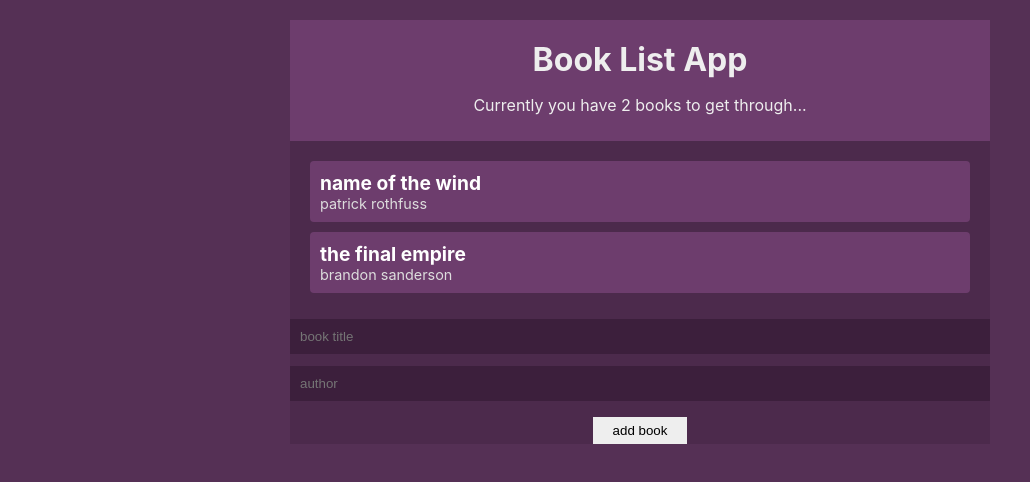
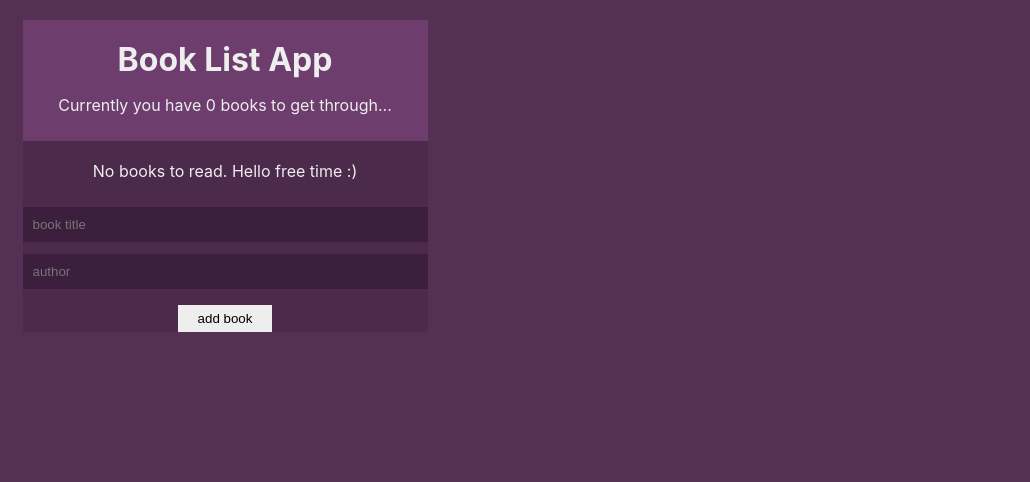
Before and after one commit to smeraldoflower/book-list-app, a React (Create React App) app in the folder booklist/: page / in a window 1280 px wide. Shown: the top 482 px of the page, without its empty margins (0-1030 px from the left). Built offline with nearby package versions, Linux system fonts and the light colour scheme.

Commit message:
Added reducers and local storage functionality

```diff
--- a/booklist/src/components/BookDetails.js
+++ b/booklist/src/components/BookDetails.js
@@ -1,10 +1,10 @@
-import React, {useContext} from 'react';
+import React, { useContext } from 'react';
 import { BookContext } from '../contexts/BookContext';
 
 const BookDetails = ({ book }) => {
-    const { removeBook } = useContext(BookContext);
+    const { dispatch } = useContext(BookContext);
     return (
-        <li onClick = {() => removeBook(book.id)}>
+        <li onClick={() => dispatch({ type: 'REMOVE_BOOK', id: book.id })}>
             <div className="title">{book.title}</div>
             <div className="author">{book.author}</div>
         </li>
--- a/booklist/src/components/BookForm.js
+++ b/booklist/src/components/BookForm.js
@@ -2,12 +2,12 @@
 import { BookContext } from '../contexts/BookContext';
 
 const NewBookForm = () => {
-    const { addBook } = useContext(BookContext);
+    const { dispatch } = useContext(BookContext);
     const [title, setTitle] = useState('');
     const [author, setAuthor] = useState('');
     const handleSubmit = (e) => {
         e.preventDefault();
-        addBook(title, author);
+        dispatch({ type: 'ADD_BOOK', book: { title, author } });
         setTitle('');
         setAuthor('');
     }
@@ -22,7 +22,7 @@
                 type='text' placeholder="author" required
                 value={author} onChange={(e) => setAuthor(e.target.value)}
             />
-            <input type='submit' value="add book"/>
+            <input type='submit' value="add book" />
         </form>
     );
 }
--- a/booklist/src/contexts/BookContext.js
+++ b/booklist/src/contexts/BookContext.js
@@ -1,26 +1,21 @@
-import React, {createContext, useState} from 'react'
-import { v4 as uuid } from 'uuid'
+import React, {createContext, useReducer, useEffect} from 'react'
+import { bookReducer } from '../reducers/bookReducer';
+
 
 export const BookContext = createContext();
 
 const BookContextProvider = (props) => {
-    const [books, setBooks] = useState([
-        {title: 'name of the wind', author: 'patrick rothfuss', id: 1},
-        {title: 'the final empire', author: 'brandon sanderson', id: 2}
-    ]);
-
-    const addBook = (title, author) => {
-        setBooks([...books, {title, author, id: uuid() }])
-    };
-
-    const removeBook = (id) =>{
-        setBooks(books.filter(book => book.id !== id));
-    };
+    const [books, dispatch] = useReducer(bookReducer, [], () => {
+        const localData = localStorage.getItem('books');
+        return localData ? JSON.parse(localData) : [];
+    });
+    useEffect(() => {
+        localStorage.setItem('books', JSON.stringify(books))
+    }, [books]);
 
     return (
-        <BookContext.Provider value = {{books, addBook, removeBook}}>
+        <BookContext.Provider value = {{books, dispatch}}>
             { props.children }
-
         </BookContext.Provider>
     )
 }
--- a/booklist/src/index.css
+++ b/booklist/src/index.css
@@ -6,6 +6,9 @@
   -webkit-font-smoothing: antialiased;
   -moz-osx-font-smoothing: grayscale;
   background: #553055;
+  @media screen {
+    max-width: 450px;
+  }
 }
 
 .App{
--- /dev/null
+++ b/booklist/src/reducers/bookReducer.js
@@ -0,0 +1,16 @@
+import { v4 as uuid } from 'uuid';
+
+export const bookReducer = (state, action) => {
+    switch(action.type){
+        case 'ADD_BOOK':
+            return [...state, {
+                title: action.book.title,
+                author: action.book.author,
+                id: uuid()
+            }]
+        case 'REMOVE_BOOK':
+            return state.filter(book => book.id !== action.id)
+        default:
+            return state
+    }
+}
```
